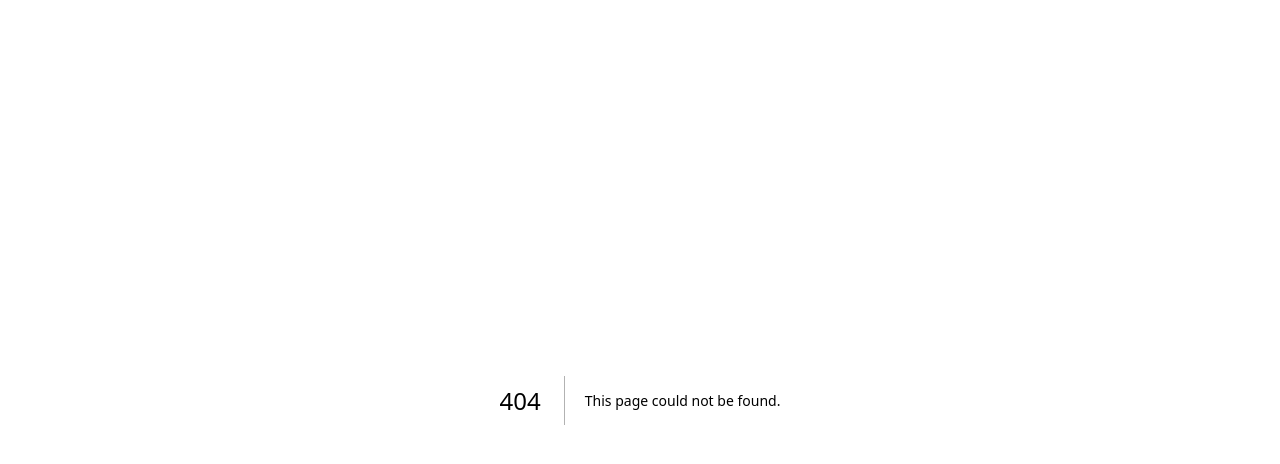
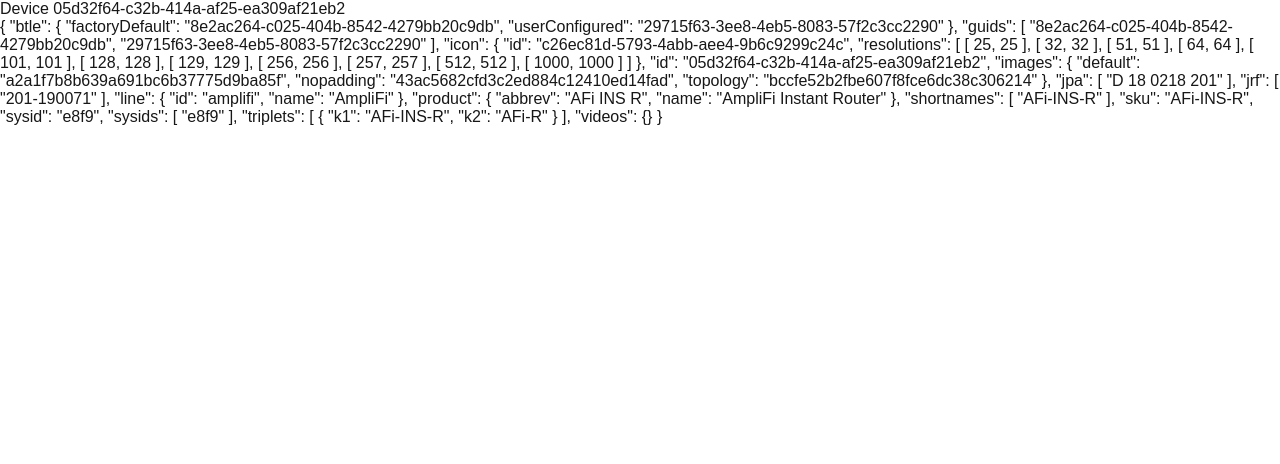
Before and after one commit to seberik/productivity-tool, a Next.js app: page /device/05d32f64-c32b-414a-af25-ea309af21eb2 in a window 1280 px wide. Before the commit this address had no page. Shown: the top 464 px of the page. Built offline with nearby package versions, Linux system fonts and the light colour scheme.

Commit message:
feat: add device page

```diff
--- /dev/null
+++ b/app/device/[id]/page.tsx
@@ -0,0 +1,19 @@
+import { getDeviceById } from "@/lib/datasource";
+
+type DevicePageProps = {
+  params: {
+    id: string;
+  };
+};
+
+export default async function DevicePage({ params }: DevicePageProps) {
+  const { id } = await params;
+  const device = await getDeviceById(id);
+
+  return (
+    <div>
+      <main>Device {id}</main>
+      {JSON.stringify(device, null, 2)}
+    </div>
+  );
+}
```
